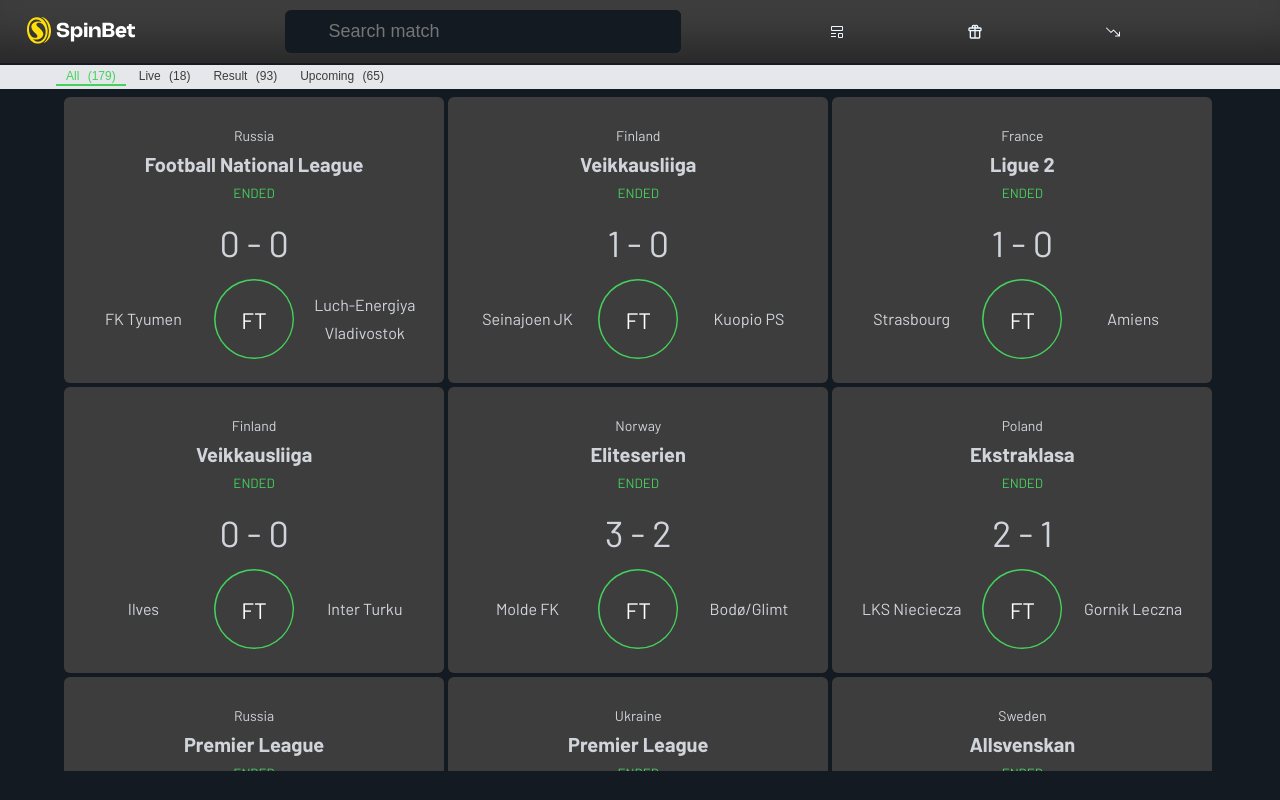
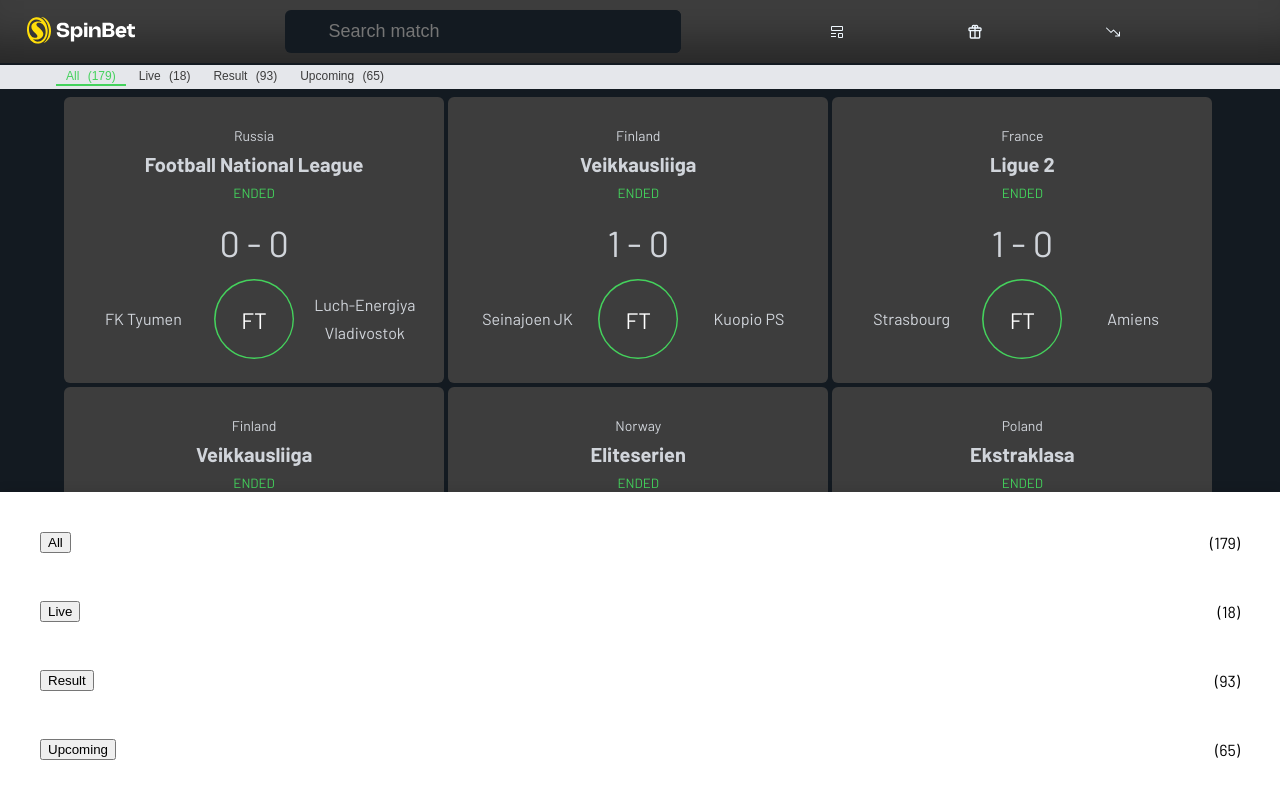
Before and after one commit to Denno31/spin-bet-exam, a Next.js app: page / in a window 1280 px wide. Built offline with nearby package versions, Linux system fonts and the light colour scheme; some icons are missing.

Commit message:
began adding sliding menu

```diff
--- /dev/null
+++ b/src/components/FilterMenuMobile/FilterMenuMobile.tsx
@@ -0,0 +1,47 @@
+import { MatchesContext } from "@/context/MatchesContextProvider";
+import React, { useContext } from "react";
+
+import styled, { keyframes } from "styled-components";
+
+const slideIn = keyframes`
+  from {
+    transform: translateY(100%);
+  }
+  to {
+    transform: translateY(0);
+  }
+`;
+
+const FilterMenuWrapper = styled.div<{ $isOpen: boolean }>`
+  position: fixed;
+  bottom: 0;
+  left: 0;
+  width: 100%;
+  background-color: white;
+  padding: 16px;
+  box-shadow: 0 -2px 10px rgba(0, 0, 0, 0.1);
+  transform: translateY(${(props) => (props.$isOpen ? "0" : "100%")});
+  transition: transform 0.3s ease-in-out;
+`;
+const FilterMenuInnerWrapper = styled.div`
+  padding: 1.5rem;
+  display: flex;
+  justify-content: space-between;
+  align-items: center;
+`;
+
+const FilterMenuMobile = () => {
+  const { filters } = useContext(MatchesContext);
+  return (
+    <FilterMenuWrapper $isOpen={true}>
+      {filters.map(({ filter, count }) => (
+        <FilterMenuInnerWrapper key={filter}>
+          <button>{filter}</button>
+          <span>({count})</span>
+        </FilterMenuInnerWrapper>
+      ))}
+    </FilterMenuWrapper>
+  );
+};
+
+export default FilterMenuMobile;
--- a/src/pages/index.tsx
+++ b/src/pages/index.tsx
@@ -5,11 +5,19 @@
 import { Button } from "../components/Button";
 import { Layout } from "../components/Layout/Layout";
 import { HomePage } from "../components/HomePage/HomePage";
+import dynamic from "next/dynamic";
+
+const FilterMenuMobile = dynamic(
+  () => import("@/components/FilterMenuMobile/FilterMenuMobile")
+);
+
+FilterMenuMobile;
 
 export default function Home() {
   return (
     <Layout title="Home">
       <HomePage />
+      <FilterMenuMobile />
     </Layout>
   );
 }
```
